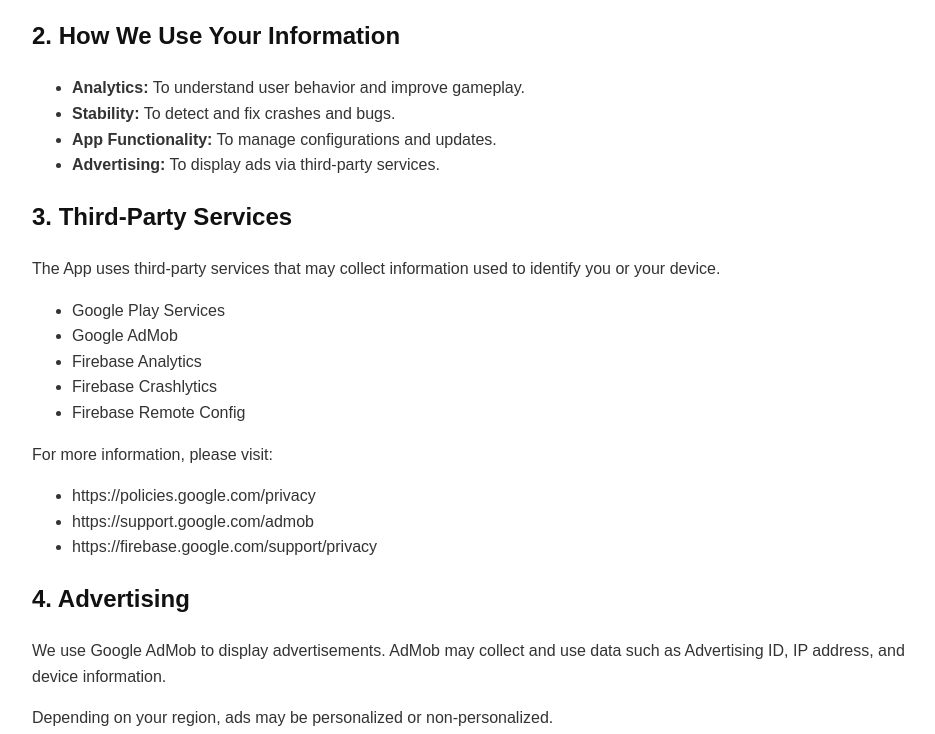
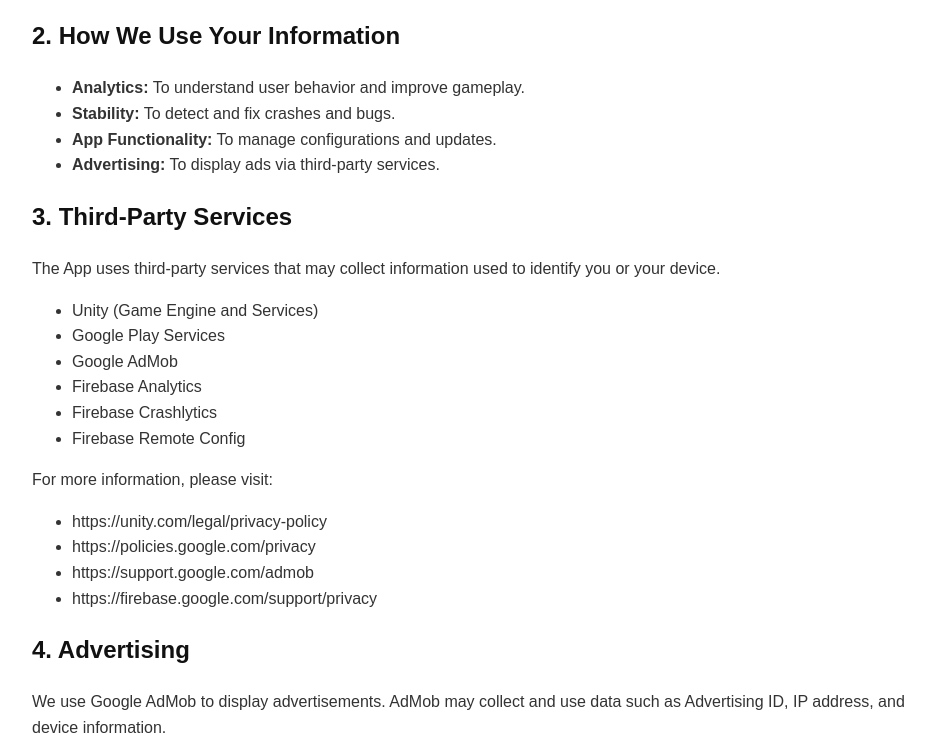
Before and after one commit to VinartoGames/VinartoGames.github.io, a plain HTML site: page archer-idle/privacy-policy.html in a window 1280 px wide. Shown: the part 483-1217 px from the top of the page, without its empty margins (158-1093 px from the left). Drawn offline with Linux system fonts and the light colour scheme.

Commit message:
Update privacy-policy.html

```diff
--- a/archer-idle/privacy-policy.html
+++ b/archer-idle/privacy-policy.html
@@ -48,6 +48,7 @@
 <p>The App uses third-party services that may collect information used to identify you or your device.</p>
 
 <ul>
+    <li>Unity (Game Engine and Services)</li>
     <li>Google Play Services</li>
     <li>Google AdMob</li>
     <li>Firebase Analytics</li>
@@ -57,6 +58,7 @@
 
 <p>For more information, please visit:</p>
 <ul>
+    <li>https://unity.com/legal/privacy-policy</li>
     <li>https://policies.google.com/privacy</li>
     <li>https://support.google.com/admob</li>
     <li>https://firebase.google.com/support/privacy</li>
```
